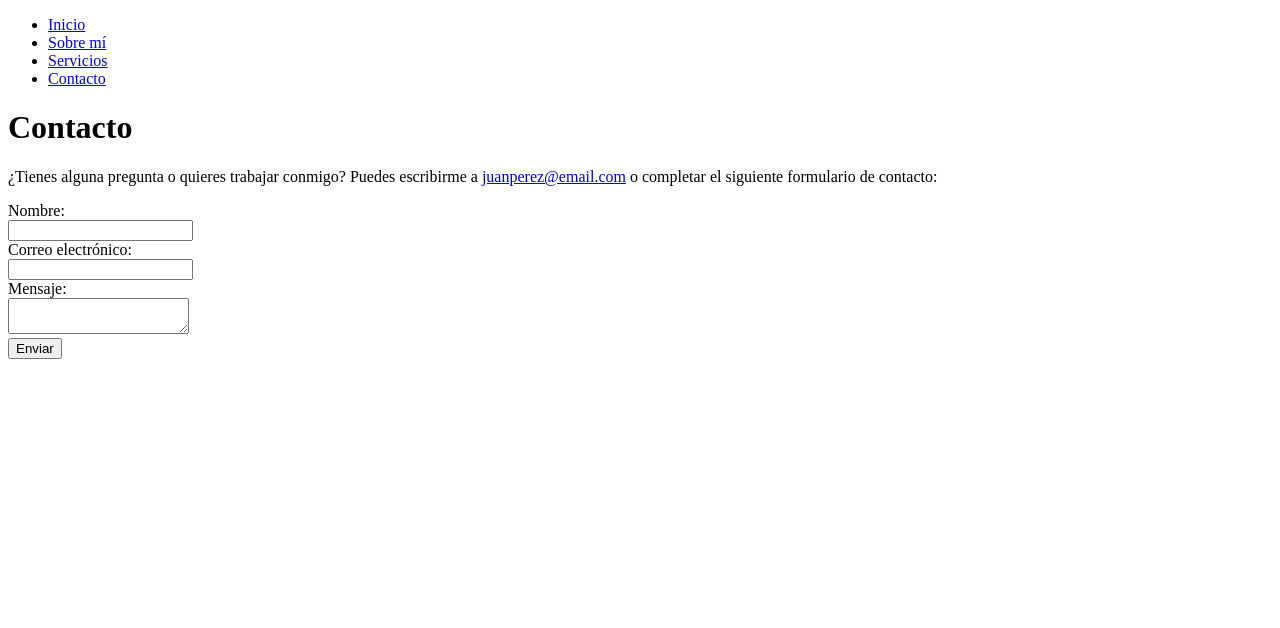
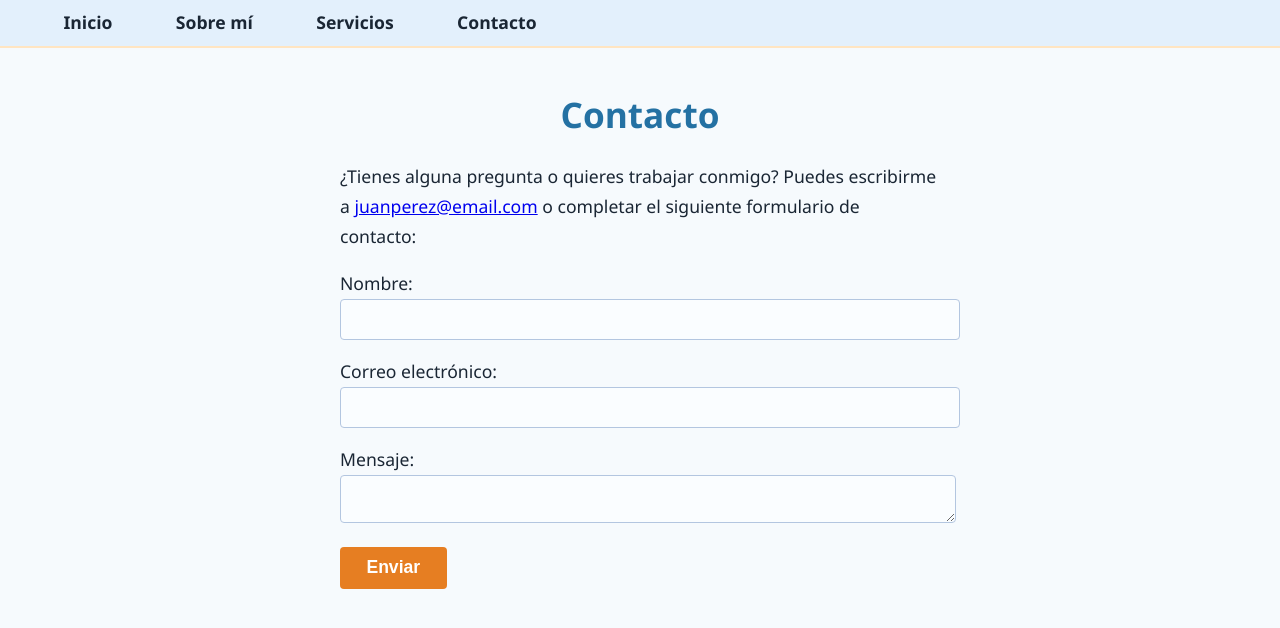
Before and after one commit to patronespaquiquintana-bot/examen-practico-web, a plain HTML site: page pages/contact.html in a window 1280 px wide. Drawn offline with Linux system fonts and the light colour scheme.

Commit message:
creaccion de estilos

```diff
--- /dev/null
+++ b/css/estilos.css
@@ -0,0 +1,73 @@
+/* Estilos principales en tonos azules y naranjas suaves */
+body {
+    font-family: 'Segoe UI', Arial, sans-serif;
+    background: #f6fafd;
+    color: #1a2634;
+    margin: 0;
+    padding: 0;
+}
+nav {
+    background: #e3f0fc;
+    border-bottom: 2px solid #ffe5c2;
+    padding: 0.5em 0;
+}
+nav ul {
+    list-style: none;
+    margin: 0;
+    padding: 0;
+    display: flex;
+    justify-content: center;
+    gap: 2em;
+}
+nav ul li a {
+    text-decoration: none;
+    color: #1a2634;
+    font-weight: 600;
+    padding: 0.3em 0.8em;
+    border-radius: 5px;
+    transition: background 0.2s, color 0.2s;
+}
+nav ul li a:hover, nav ul li a:focus {
+    background: #ffe5c2;
+    color: #e67e22;
+}
+h1 {
+    color: #2471a3;
+    font-size: 2.2em;
+    margin-top: 1.2em;
+    text-align: center;
+}
+p, ul, form {
+    max-width: 600px;
+    margin: 1em auto;
+    font-size: 1.1em;
+    line-height: 1.7;
+}
+form label {
+    color: #1a2634;
+    font-weight: 500;
+}
+form input, form textarea {
+    width: 100%;
+    padding: 0.5em;
+    margin-bottom: 1em;
+    border: 1px solid #b3c6e0;
+    border-radius: 4px;
+    background: #fafdff;
+    font-size: 1em;
+}
+form button {
+    background: #e67e22;
+    color: #fff;
+    border: none;
+    padding: 0.6em 1.5em;
+    border-radius: 4px;
+    font-size: 1em;
+    font-weight: 600;
+    cursor: pointer;
+    transition: background 0.2s;
+}
+form button:hover {
+    background: #ffb366;
+    color: #1a2634;
+}
--- a/pages/contact.html
+++ b/pages/contact.html
@@ -3,6 +3,7 @@
 <head>
     <meta charset="UTF-8">
     <title>Contacto</title>
+    <link rel="stylesheet" href="../css/estilos.css">
 </head>
 <body>
     <!-- Menú de navegación -->
```
Also changed, not shown: index.html (+2 -1 lines), pages/about.html (+1 -0 lines), pages/services.html (+1 -0 lines).
